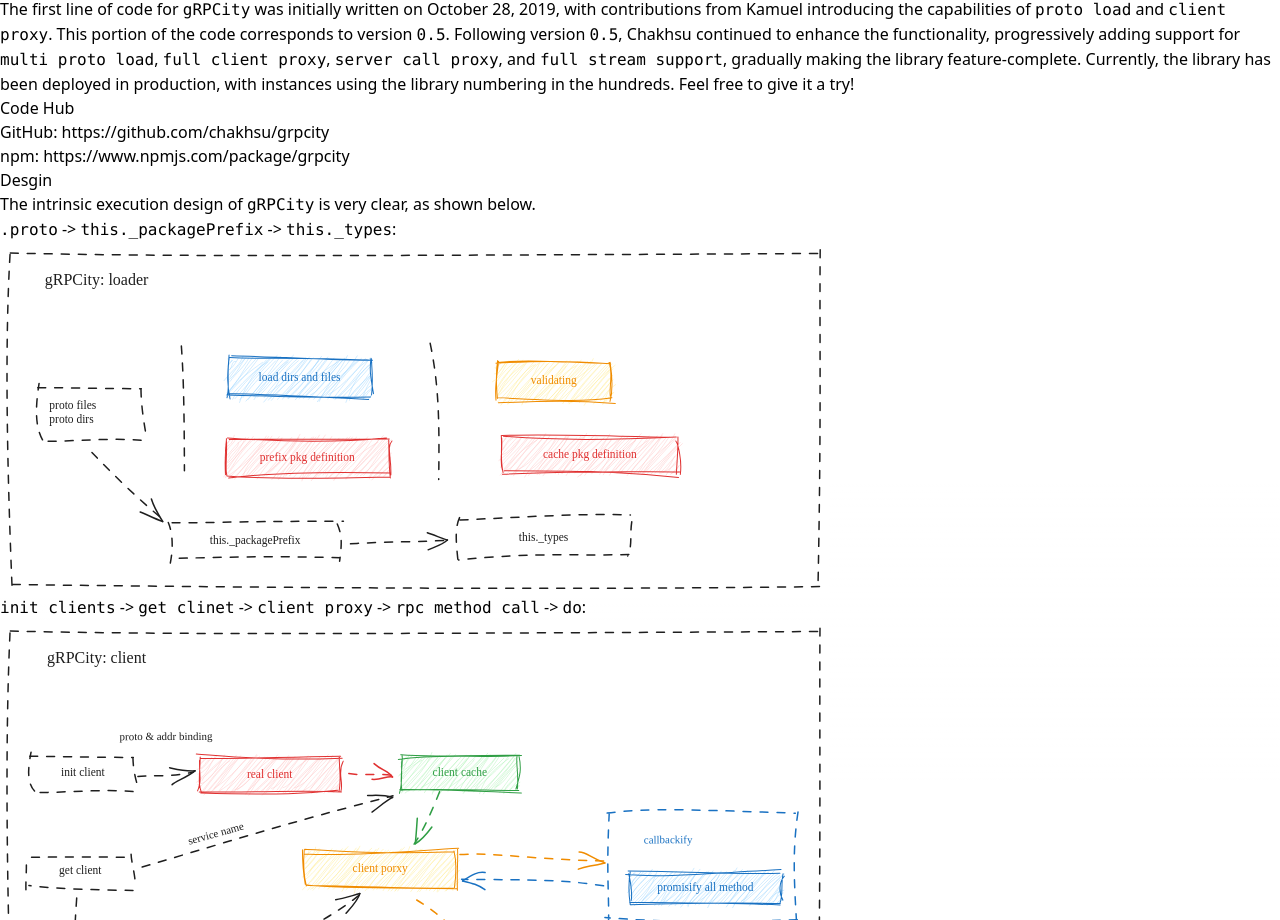
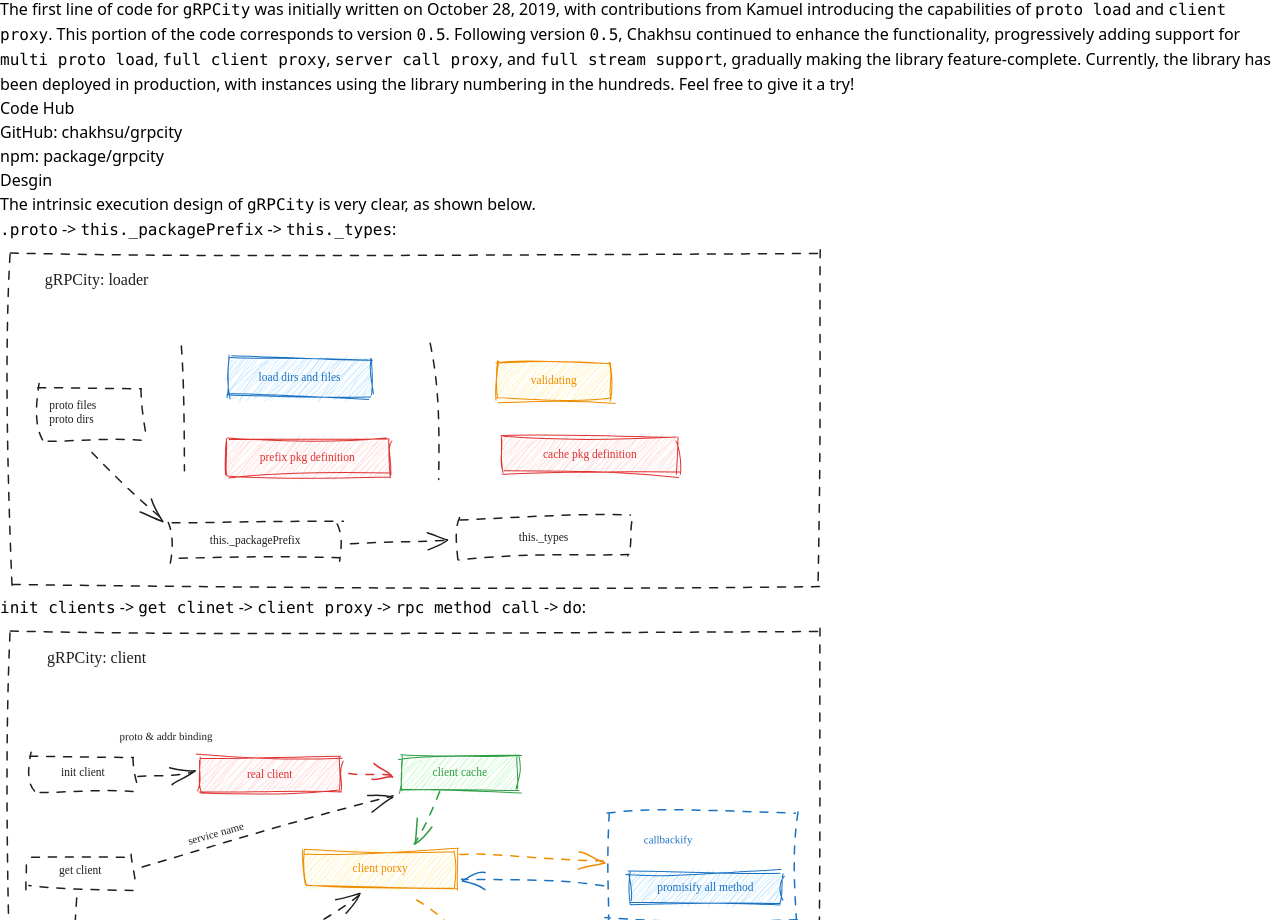
Before and after one commit to chakhsu/grpcity-docs, a Next.js app: page /en in a window 1280 px wide. Shown: the part 1120-2040 px from the top of the page. Built offline with nearby package versions, Linux system fonts and the light colour scheme.

Commit message:
chore: adjust

```diff
--- a/pages/en/index.mdx
+++ b/pages/en/index.mdx
@@ -27,8 +27,8 @@
 
 ### Code Hub
 
-- GitHub: https://github.com/chakhsu/grpcity
-- npm: https://www.npmjs.com/package/grpcity
+- GitHub: [chakhsu/grpcity](https://github.com/chakhsu/grpcity)
+- npm: [package/grpcity](https://www.npmjs.com/package/grpcity)
 
 ### Desgin
 
--- a/pages/zh/index.mdx
+++ b/pages/zh/index.mdx
@@ -27,8 +27,8 @@
 
 ### 仓库
 
-- GitHub: https://github.com/chakhsu/grpcity
-- npm: https://www.npmjs.com/package/grpcity
+- GitHub: [chakhsu/grpcity](https://github.com/chakhsu/grpcity)
+- npm: [package/grpcity](https://www.npmjs.com/package/grpcity)
 
 ### 设计
 
```
